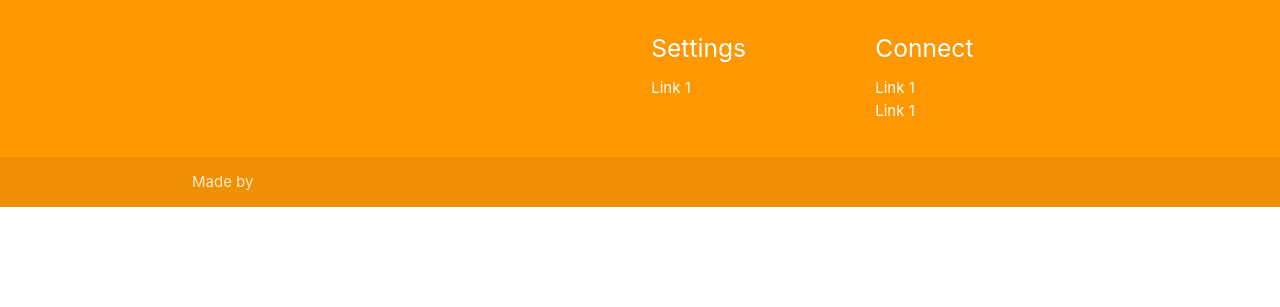
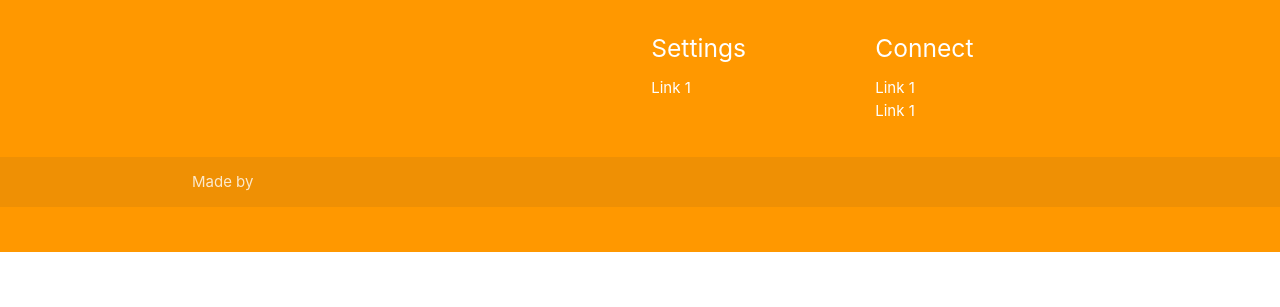
Before and after one commit to tolgahanuzun/TT_Platform, a Django app: page / in a window 1280 px wide. Shown: the part 470-777 px from the top of the page. Run offline with Django 3.2, Linux system fonts and the light colour scheme; some libraries are stand-ins or nearby versions.

Commit message:
footer fixed

```diff
--- a/template/index.html
+++ b/template/index.html
@@ -61,7 +61,7 @@
   </div>
 
 
-  <footer class="page-footer orange">
+  <footer class="page-footer orange" style="padding-left: 0px;">
     <div class="container">
       <div class="row">
         <div class="col l6 s12">
@@ -91,6 +91,7 @@
       Made by
       </div>
     </div>
+    <br><br>
   </footer>
 
 {% endif %}
```
